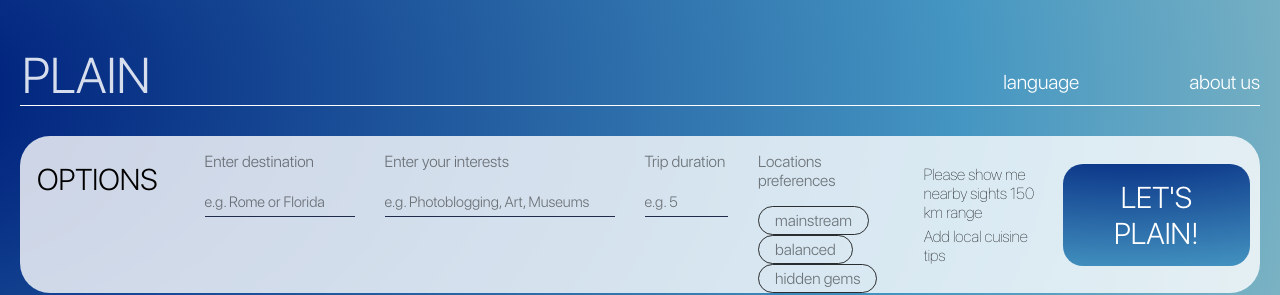
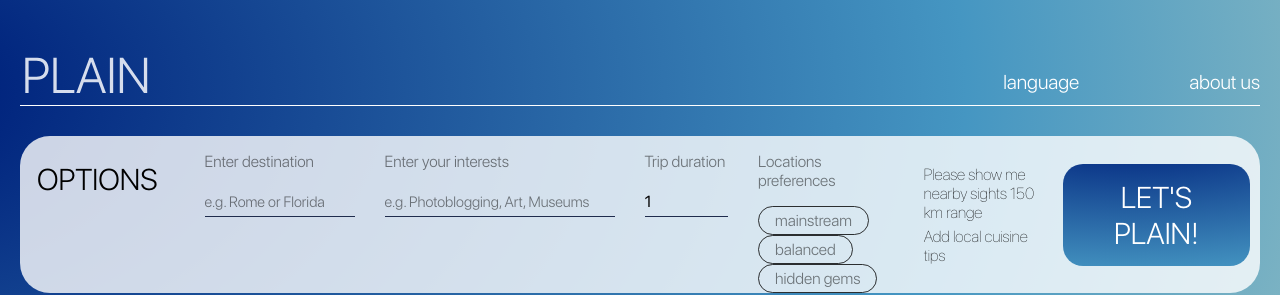
Before and after one commit to KoroLev2512/plain, a Next.js app: page / in a window 1280 px wide. Shown: the top 295 px of the page. Built offline with nearby package versions, Linux system fonts and the light colour scheme.

Commit message:
fix props (might be wrong)

```diff
--- a/src/entities/Options/index.tsx
+++ b/src/entities/Options/index.tsx
@@ -7,7 +7,7 @@ import TooltipIcon from "@/../public/icons/tooltip.svg"
 
 import styles from "./styles.module.scss";
 
-export const Options = ({ name }: { name: string }) => {
+export const Options = ({ destination, interests, duration}: { destination: string, interests: string, duration: string}) => {
     return (
         <div className={styles.wrapper}>
             <Text className={styles.text}>
@@ -17,19 +17,19 @@ export const Options = ({ name }: { name: string }) => {
                 className={styles.destination}
                 placeholder="e.g. Rome or Florida"
                 label="Enter destination"
-                children={name}
+                children={destination}
             />
             <Input
                 className={styles.interests}
                 placeholder="e.g. Photoblogging, Art, Museums"
                 label="Enter your interests"
-                children={name}
+                children={interests}
             />
             <Input
                 className={styles.duration}
                 placeholder="e.g. 5"
                 label="Trip duration"
-                children={name}
+                children={duration}
             />
             {/*<div className={styles.inputWithTooltip}>*/}
             {/*    <Input*/}
--- a/src/features/layouts/home/index.tsx
+++ b/src/features/layouts/home/index.tsx
@@ -4,7 +4,9 @@ import { Content } from "@/entities/Content";
 import {TFunction} from "i18next";
 
 interface IProps {
-    name: string;
+    destination: string;
+    interests: string;
+    duration: string;
     t: TFunction;
     language: string;
 }
@@ -12,7 +14,7 @@ interface IProps {
 export const HomePage: React.FC<IProps> = ({ t }) => {
     return (
         <div>
-            <Options name=""/>
+            <Options destination='' interests='' duration='1'/>
             <Content/>
         </div>
     );
```
